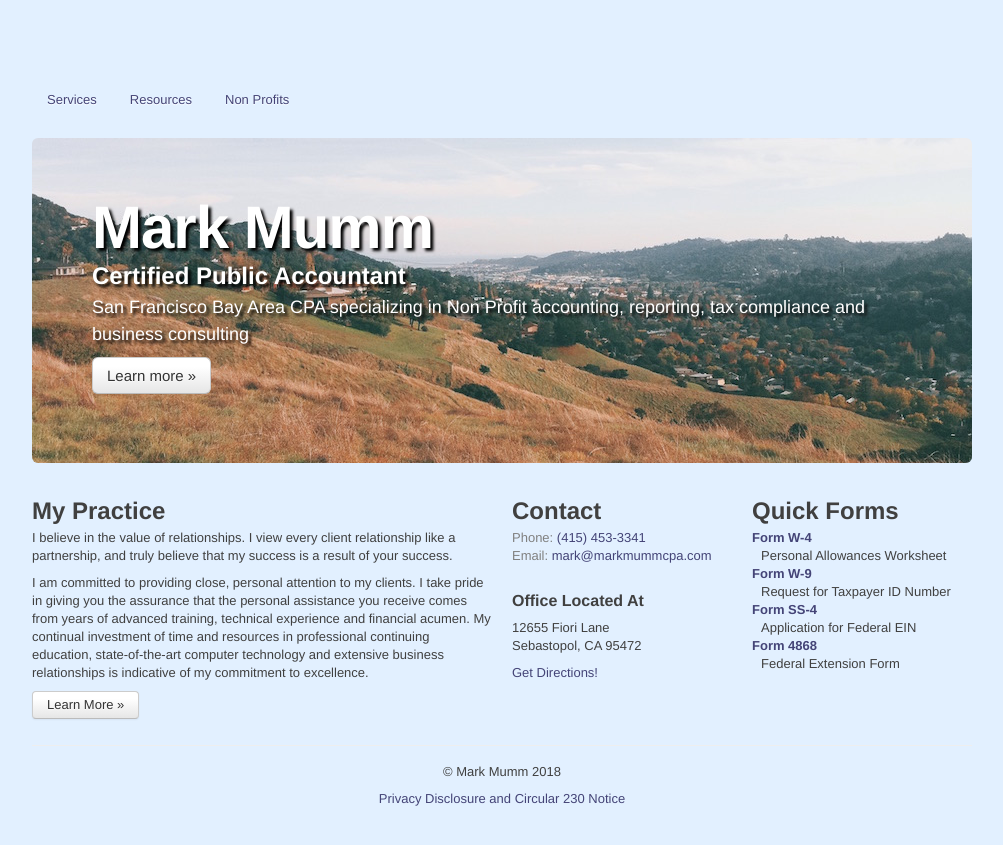
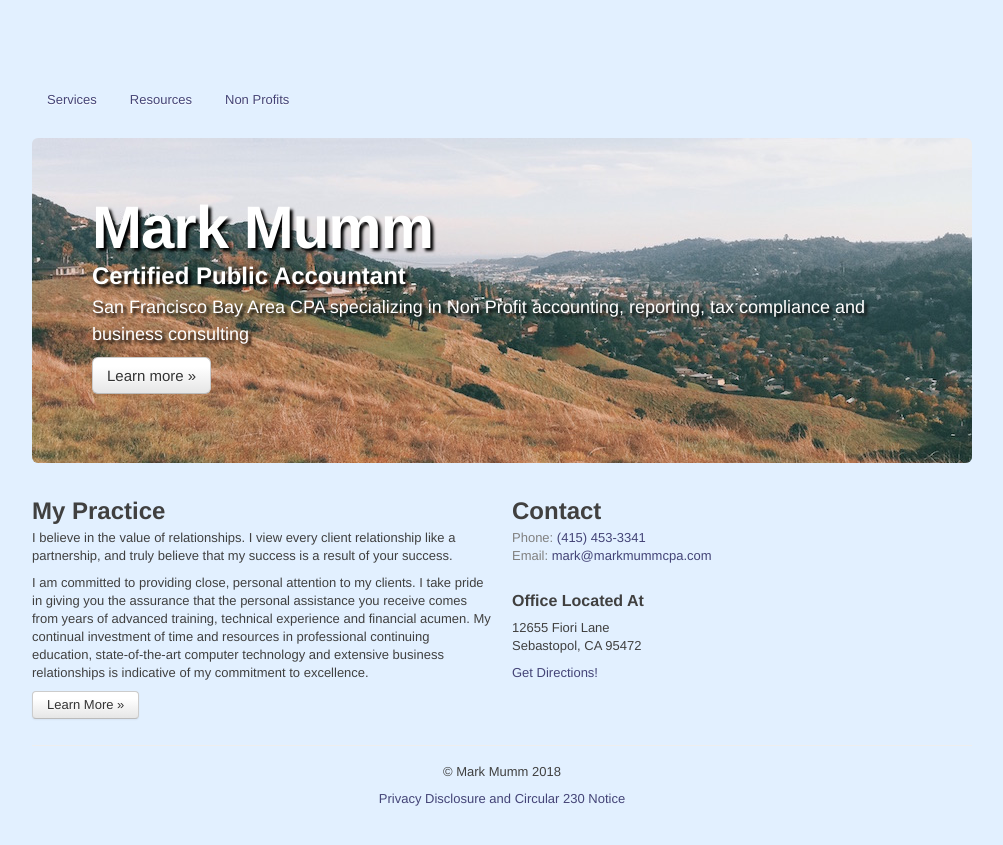
Before and after one commit to mmcpawebsite/markmummcpa.com, a Jekyll site: the page built from index.html, in a window 1280 px wide. Shown: the top 845 px of the page, without its empty margins (138-1141 px from the left). Built offline with Jekyll 4.4.1, drawn with Linux system fonts in a browser that asks for light colours; Markdown is read by kramdown in place of the engine named in the settings.

Commit message:
March 2020 edits

```diff
--- a/index.html
+++ b/index.html
@@ -36,12 +36,5 @@ title: Mark Mumm, CPA
 
 	</div>
 		<div class="span4">
-	  <h2>Quick Forms</h2>
-	  <dl>
-	<dt><a href="http://www.irs.gov/pub/irs-pdf/fw4.pdf?portlet=3">Form W-4</a></dt><dd>Personal Allowances Worksheet</dd>
-	<dt><a href="http://www.irs.gov/pub/irs-pdf/fw9.pdf?portlet=3">Form W-9</a></dt><dd>Request for Taxpayer ID Number</dd>
-	<dt><a href="http://www.irs.gov/pub/irs-pdf/fss4.pdf?portlet=3">Form SS-4</a></dt><dd>Application for Federal EIN</dd>
-	<dt><a href="http://www.irs.gov/pub/irs-pdf/f4868.pdf?portlet=3">Form 4868</a></dt><dd>Federal Extension Form</dd>
-	</dl>
    </div>
   </div>
```
Also changed, not shown: services.md (+1 -24 lines).
